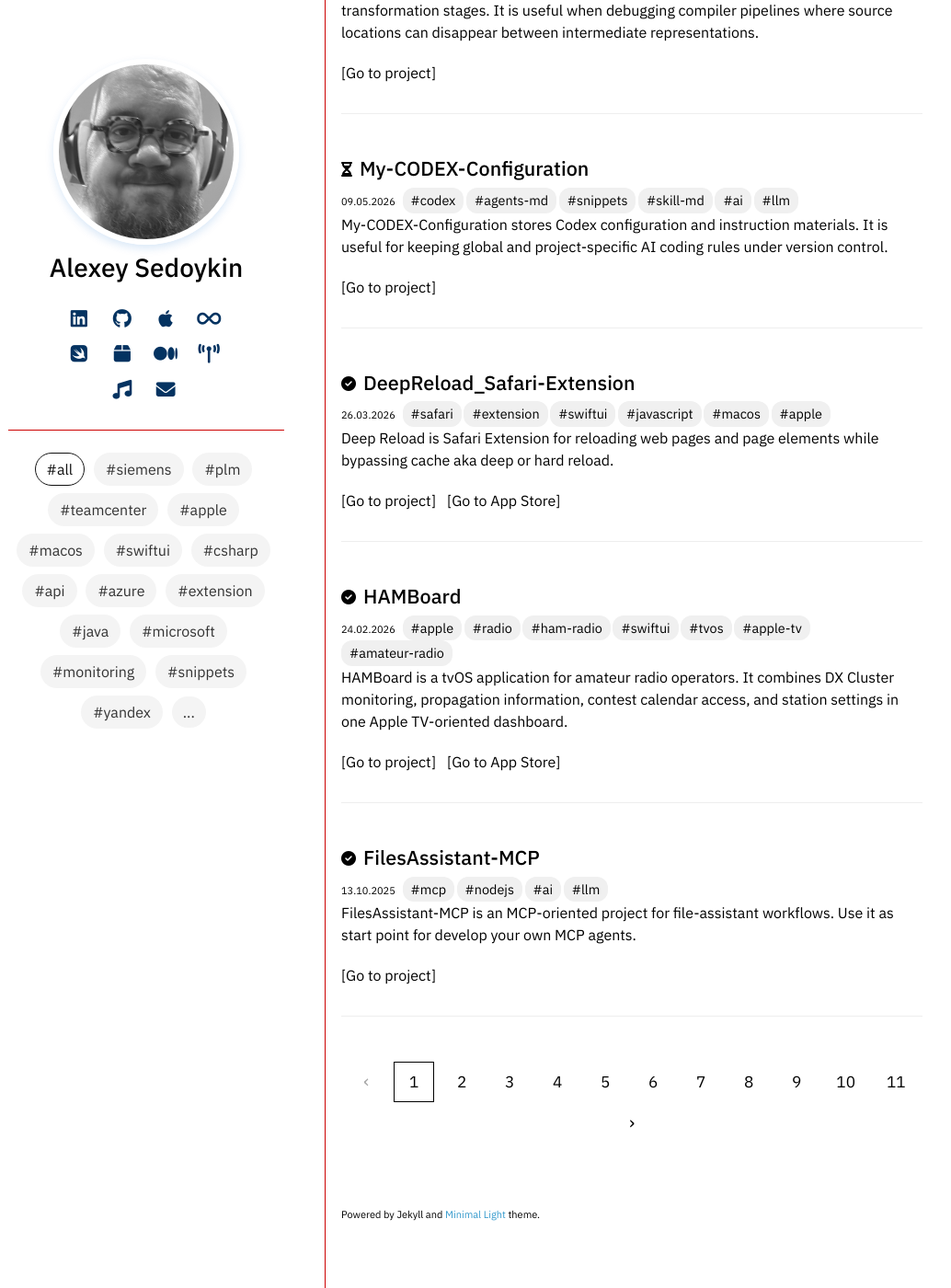
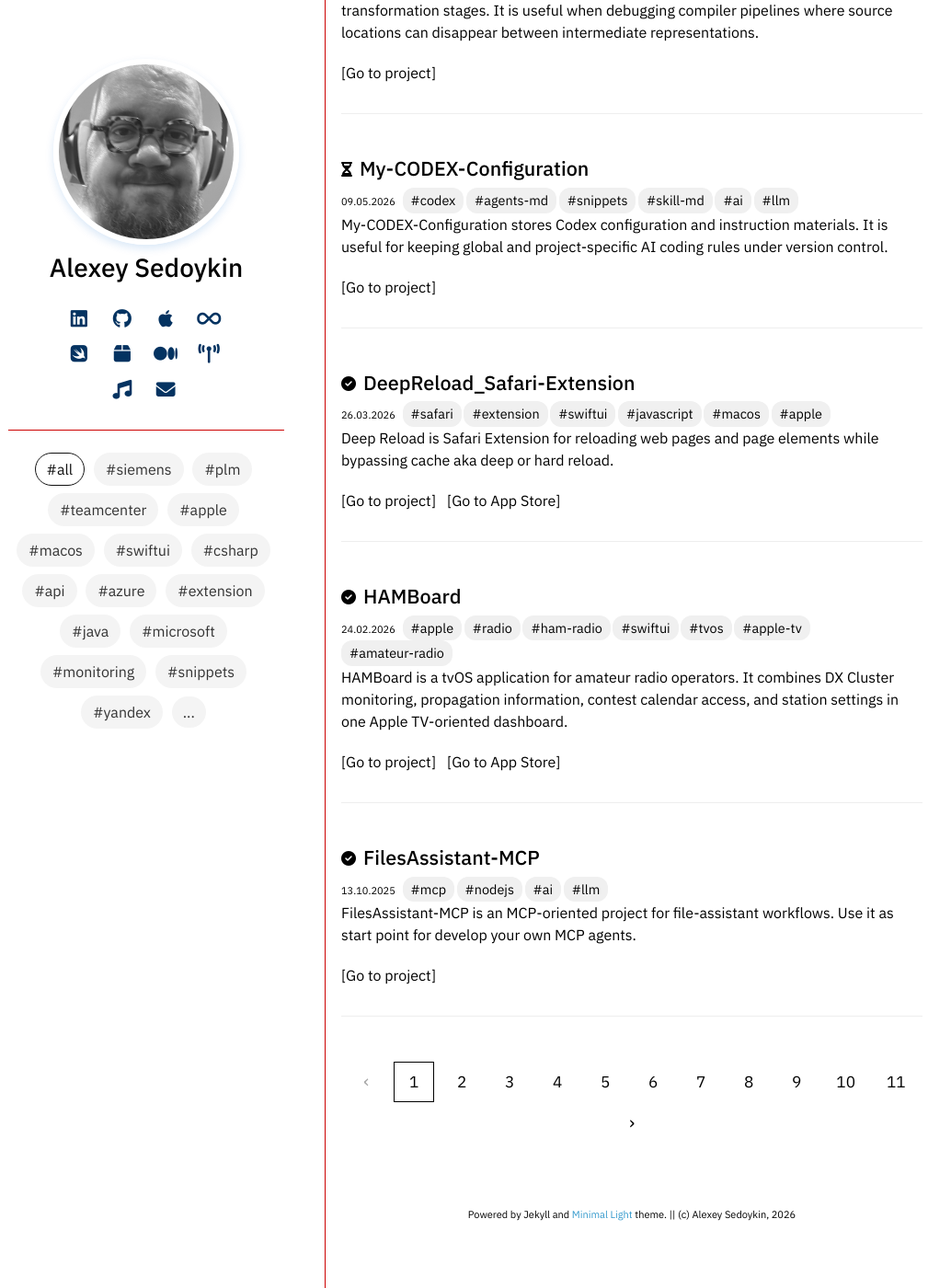
Before and after one commit to Krusty84/krusty84.github.io, a Jekyll site: the page built from index.html, in a window 1280 px wide and 1400 px high, scrolled down 148 px. Shown: the whole window at 92% size, without its empty margins (117-1151 px from the left). Built offline with Jekyll 4.4.1, drawn with Linux system fonts in a browser that asks for light colours; a style sheet for code colours, icons or effects is not loaded.

Commit message:
Add copyright information and enhance footer display; update site description

```diff
--- a/_config.yml
+++ b/_config.yml
@@ -7,6 +7,7 @@ title: Alexey Sedoykin
 # The following information is used to improve the website traffic from search engines, e.g., Google.
 keywords: apple macos ios ipados plm pdm siemens teamcenter zabbix obsdidan vscode visual-studio dassault ptc unigraphics aras nx enovia 3dexperience cad cae catia azure yandex cloud nuget alice ai engineering software nodejs csharp python swift swiftui js ts
 description: Alexey Sedoykin’s personal website about Siemens software,  engineering software, PLM, PDM, Teamcenter, Apple apps, developer tools, and various projects.
+copyright: "(c) Alexey Sedoykin, 2026"
 url: https://www.sedoykin.com
 canonical: https://www.sedoykin.com/
 
--- a/_layouts/homepage.html
+++ b/_layouts/homepage.html
@@ -228,8 +228,8 @@
 
       <br>
 
-      {% if site.enable_footnote %}
-      <p><small>Powered by Jekyll and <a href="https://github.com/yaoyao-liu/minimal-light" target="_blank" rel="noopener">Minimal Light</a> theme.</small></p>
+      {% if site.enable_footnote or site.copyright %}
+      <p class="footer-meta"><small>{% if site.enable_footnote %}Powered by Jekyll and <a href="https://github.com/yaoyao-liu/minimal-light" target="_blank" rel="noopener">Minimal Light</a> theme.{% endif %}{% if site.enable_footnote and site.copyright %} || {% endif %}{% if site.copyright %}{{ site.copyright }}{% endif %}</small></p>
       {% endif %}
 
       </section>
@@ -249,6 +249,10 @@
 
       .page-content {
         margin-left: 340px;
+      }
+
+      .footer-meta {
+        text-align: center;
       }
 
       .tag-cloud {
```
Also changed, not shown: assets/files/music_general_playlist.txt (line endings or trailing spaces).
